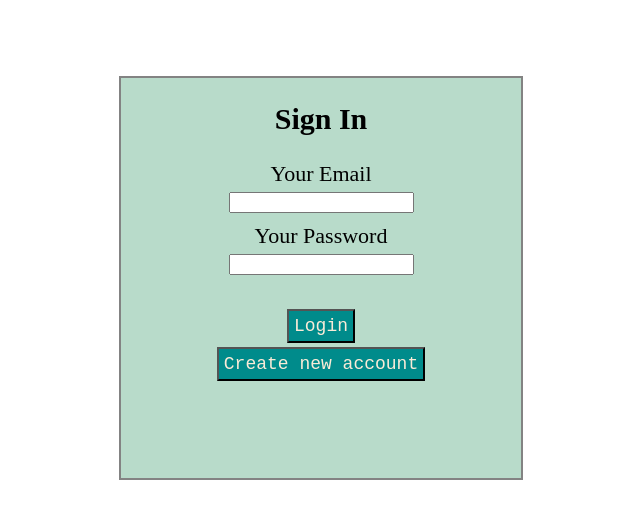
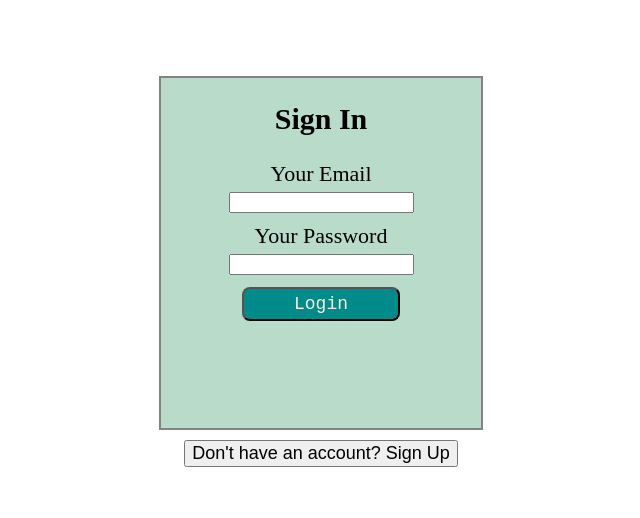
Before and after one commit to Komalone/expTracker, a React (Create React App) app: page /login in a window 1280 px wide. Shown: the top 518 px of the page, without its empty margins (319-959 px from the left). Built offline with nearby package versions, Linux system fonts and the light colour scheme.

Commit message:
2nd task

```diff
--- a/package.json
+++ b/package.json
@@ -7,6 +7,7 @@
     "@testing-library/react": "^13.4.0",
     "@testing-library/user-event": "^13.5.0",
     "react": "^18.2.0",
+    "react-bootstrap": "^2.7.2",
     "react-dom": "^18.2.0",
     "react-router-dom": "^6.10.0",
     "react-scripts": "5.0.1",
--- a/src/App.js
+++ b/src/App.js
@@ -1,15 +1,21 @@
 import React,{ Fragment} from 'react';
-
+import {Route, Routes} from 'react-router-dom'
 import './App.css';
 import Authentication from './component/Auth File/AuthPage';
+import Main from './component/Pages/Main';
+import Header from './component/Pages/Header';
 
 function App() {
   return (
     <Fragment>
       <header>
-
-      </header><main>
-      <Authentication/>
+        <Header/>
+      </header>
+  <main>
+        <Routes>
+        <Route path='/main' element={<Main/>}/>
+        <Route path='/login' element={<Authentication/>}/>
+        </Routes>
       </main>
     </Fragment>
   );
--- a/src/component/Auth File/AuthPage.js
+++ b/src/component/Auth File/AuthPage.js
@@ -1,4 +1,5 @@
 import React, { useContext, useRef, useState } from 'react';
+import { useNavigate} from 'react-router-dom';
 import AuthContext from './authContext';
 import './auth.css';
 
@@ -9,7 +10,7 @@ const Authentication = () => {
    const passwordInput=useRef("");
    const confPswdInput=useRef("");
    const authCtx=useContext(AuthContext);
-
+    const navigate= useNavigate();
 
   const switchAuthModeHandler = () => {
     setIsLogin((prevState) => !prevState);
@@ -48,7 +49,8 @@ const Authentication = () => {
             let data= res.json();
             data.then((resp)=>{
                 console.log(resp);
-                authCtx.login(resp.idToken)
+                authCtx.login(resp.idToken);
+                navigate("/main")
             })
         }else{
             const data= res.json();
@@ -63,8 +65,8 @@ const Authentication = () => {
 
   return (
     <section>
-    <h1>{isLogin ? 'Sign In' : 'Sign Up'}</h1>
     <form className='form' onSubmit={submitHandler}>
+      <h1>{isLogin ? 'Sign In' : 'Sign Up'}</h1>
       <div className='control'>
         <label htmlFor='email'>Your Email </label><br/>
         <input type='email' id='email' required ref={emailInput} />
@@ -79,15 +81,17 @@ const Authentication = () => {
       </div>}
       <div className='actions'>
        {<button>{isLogin ? 'Login' : 'Create Account'}</button>}
-        <button
+
+      </div>
+    </form>
+    <div className='toggle'>
+    <button
           type='button'
-          className='toggle'
           onClick={switchAuthModeHandler}
         >
-          {isLogin ? 'Create new account' : 'Login with existing account'}
+          {isLogin ? " Don't have an account? Sign Up" : 'Login with existing account'}
         </button>
-      </div>
-    </form>
+    </div>
   </section>
   )
 }
--- a/src/component/Auth File/auth.css
+++ b/src/component/Auth File/auth.css
@@ -1,24 +1,20 @@
-section{
+.form{
     text-align: center;
     font-family: -webkit-body;
     font-size: 20px;
     border: 2px solid #838383;
-    max-width: 400px;
-    min-height: 400px;
+    max-width: 320px;
+    min-height: 350px;
     margin: auto;
     margin-top: 2cm;
     background-color: rgb(184, 219, 202);
 }
-.actions{
-    margin-top: 2rem;
-    display: flex;
-    flex-direction: column;
-    align-items: center;
-}
+
 .actions button{
     font-size: 18px;
     font-family: monospace;
-    padding: 5px;
+    padding: 5px 50px;
+    border-radius: 8px;
     margin: 2px;
     color: antiquewhite;
     background-color: darkcyan;
@@ -28,3 +24,10 @@ section{
     font-family: inherit;
     font-size: 22px;
 }
+.toggle{
+    text-align: center;
+    padding: 10px;
+}
+.toggle button{
+    font-size: 18px;
+}
--- /dev/null
+++ b/src/component/Pages/Header.js
@@ -0,0 +1,18 @@
+import { NavLink } from "react-router-dom";
+import "./main.css";
+import { Navbar } from 'react-bootstrap';
+const Header=()=>{
+    return (
+        <Navbar bg='dark' expand="sm">
+            <Navbar.Brand href="#">My Tracker</Navbar.Brand>
+            <Navbar.Collapse id="basic">
+                <nav>
+                    <NavLink to="/main">Home</NavLink>
+                    <NavLink to="/login">Login / Sign Up</NavLink>
+                    <NavLink to="/main">Daily Expense</NavLink>
+                </nav>
+            </Navbar.Collapse>
+        </Navbar>
+    );
+}
+export default Header;
--- /dev/null
+++ b/src/component/Pages/Main.js
@@ -0,0 +1,14 @@
+import { Fragment } from "react";
+import {  } from "react-router-dom";
+import './main.css'
+
+const Main=()=>{
+    return (
+        <Fragment>
+            <section>
+        <h3>Welcome to expense Tracker</h3>
+        </section>
+        </Fragment>
+    );
+}
+export default Main;
--- /dev/null
+++ b/src/component/Pages/main.css
@@ -0,0 +1,3 @@
+section{
+    font-family: Georgia, 'Times New Roman', Times, serif;
+}
```
Also changed, not shown: 1 other file (tests, documents, lock files or other folders).
